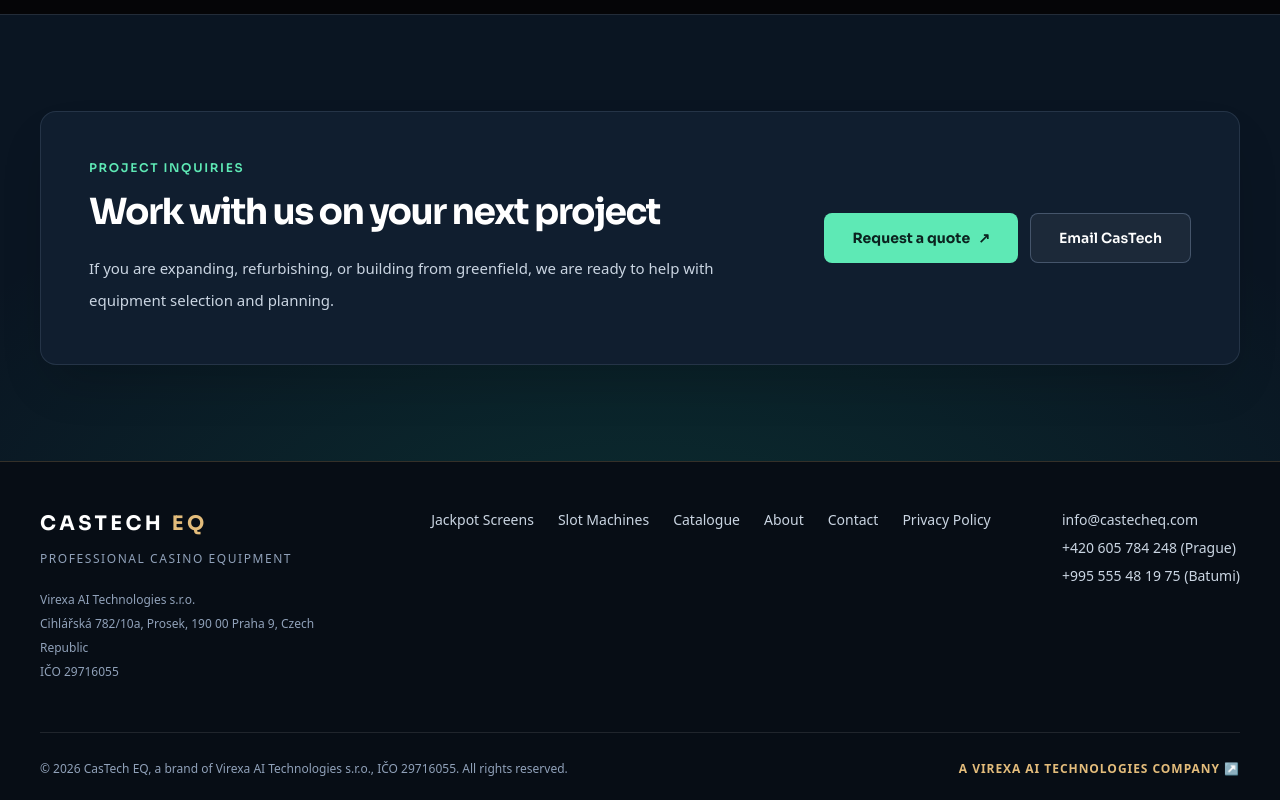
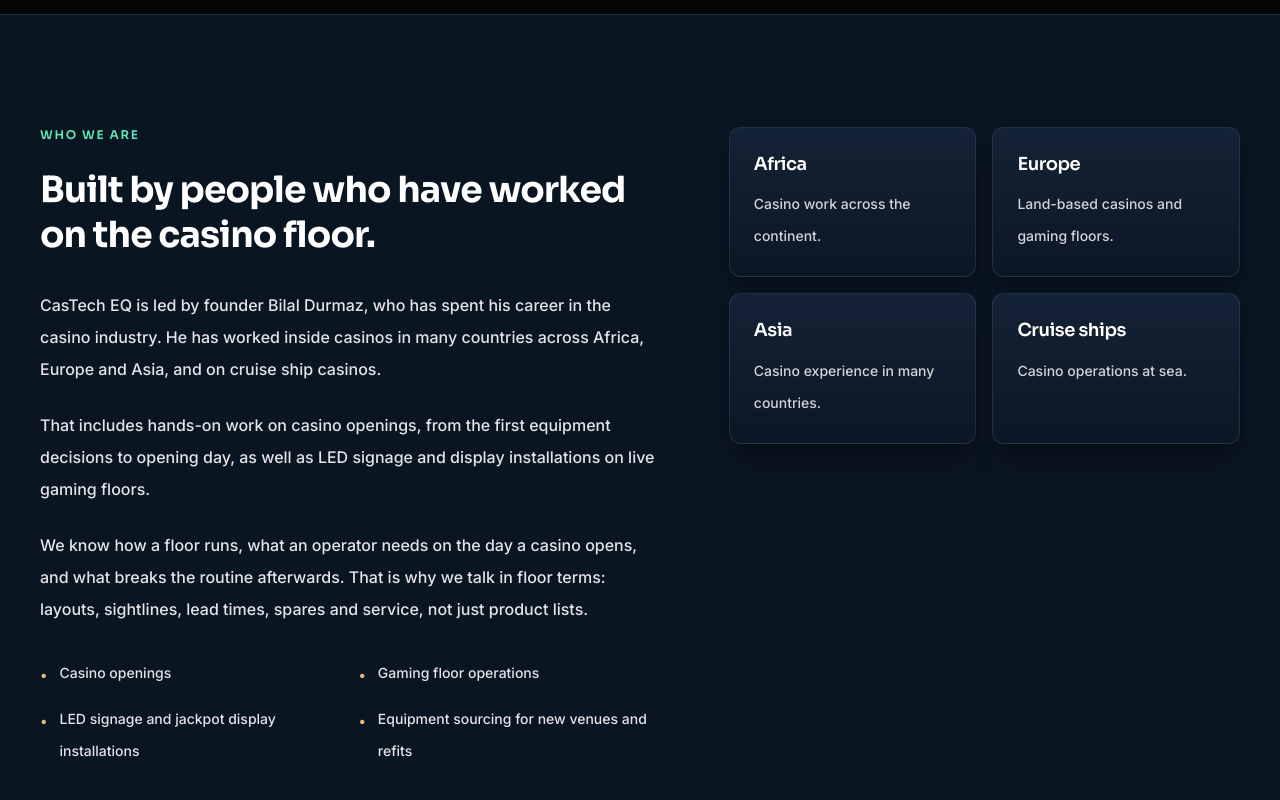
Before and after one commit to blldrmz/castech-site, a Next.js app: page /about in a window 1280 px wide. Shown: the part 1400-2200 px from the top of the page. Built offline with nearby package versions, Linux system fonts and the light colour scheme.

Commit message:
About: add founder background and casino industry experience
Co-Authored-By: Claude Sonnet 5.5 <noreply@anthropic.com>
Claude-Session: https://claude.ai/code/session_0133G4p49qYqMAxySrqYNgFv

```diff
--- a/src/app/about/page.tsx
+++ b/src/app/about/page.tsx
@@ -2,11 +2,11 @@ import { pageMeta } from "@/lib/seo";
 import { PageHero } from "@/components/PageHero";
 import { SectionCta } from "@/components/SectionCta";
 import { SiteShell } from "@/components/SiteShell";
-import { aboutPageContent } from "@/content/aboutPage";
+import { aboutBackground, aboutPageContent } from "@/content/aboutPage";
 
 export const metadata = pageMeta(
   "About",
-  "CasTech EQ by Virexa AI Technologies s.r.o.: own-production LED jackpot screens, used slot machines, refurbished shufflers and casino equipment sourced direct from manufacturers.",
+  "CasTech EQ by Virexa AI Technologies s.r.o.: casino industry experience in Africa, Europe, Asia and on cruise ships, own-production LED jackpot screens, used slot machines and refurbished shufflers.",
   "/about/",
 );
 
@@ -43,6 +43,37 @@ export default function AboutPage() {
           </div>
         </div>
       </div>
+      <div className="border-t border-white/10 bg-[#0a1522]">
+        <div className="castech-container castech-section-y">
+          <div className="grid gap-12 lg:grid-cols-[1.1fr_0.9fr] lg:gap-16">
+            <div>
+              <p className="castech-eyebrow">{aboutBackground.eyebrow}</p>
+              <h2 className="castech-h2 castech-h2-gap max-w-2xl">{aboutBackground.title}</h2>
+              <div className="mt-8 space-y-6">
+                {aboutBackground.paragraphs.map((t, i) => (
+                  <p key={i} className="castech-body text-zinc-200">{t}</p>
+                ))}
+              </div>
+              <ul className="mt-8 grid gap-3 sm:grid-cols-2">
+                {aboutBackground.highlights.map((h) => (
+                  <li key={h} className="castech-body flex gap-3 text-sm text-zinc-200">
+                    <span aria-hidden="true" className="mt-0.5 text-[#e3bc7b]">•</span>
+                    <span>{h}</span>
+                  </li>
+                ))}
+              </ul>
+            </div>
+            <div className="grid gap-4 self-start sm:grid-cols-2">
+              {aboutBackground.regions.map((r) => (
+                <div key={r.title} className="castech-card-product p-6">
+                  <h3 className="castech-card-title">{r.title}</h3>
+                  <p className="castech-body mt-3 text-sm text-zinc-300">{r.text}</p>
+                </div>
+              ))}
+            </div>
+          </div>
+        </div>
+      </div>
       <SectionCta
         title="Work with us on your next project"
         text="If you are expanding, refurbishing, or building from greenfield, we are ready to help with equipment selection and planning."
--- a/src/content/aboutPage.ts
+++ b/src/content/aboutPage.ts
@@ -14,3 +14,25 @@ export const aboutPageContent = {
     { title: "Direct manufacturer sourcing", text: "Made-to-order equipment sourced through our own manufacturer relationships." },
   ],
 } as const;
+
+export const aboutBackground = {
+  eyebrow: "Who we are",
+  title: "Built by people who have worked on the casino floor.",
+  paragraphs: [
+    "CasTech EQ is led by founder Bilal Durmaz, who has spent his career in the casino industry. He has worked inside casinos in many countries across Africa, Europe and Asia, and on cruise ship casinos.",
+    "That includes hands-on work on casino openings, from the first equipment decisions to opening day, as well as LED signage and display installations on live gaming floors.",
+    "We know how a floor runs, what an operator needs on the day a casino opens, and what breaks the routine afterwards. That is why we talk in floor terms: layouts, sightlines, lead times, spares and service, not just product lists.",
+  ],
+  regions: [
+    { title: "Africa", text: "Casino work across the continent." },
+    { title: "Europe", text: "Land-based casinos and gaming floors." },
+    { title: "Asia", text: "Casino experience in many countries." },
+    { title: "Cruise ships", text: "Casino operations at sea." },
+  ],
+  highlights: [
+    "Casino openings",
+    "Gaming floor operations",
+    "LED signage and jackpot display installations",
+    "Equipment sourcing for new venues and refits",
+  ],
+} as const;
```
